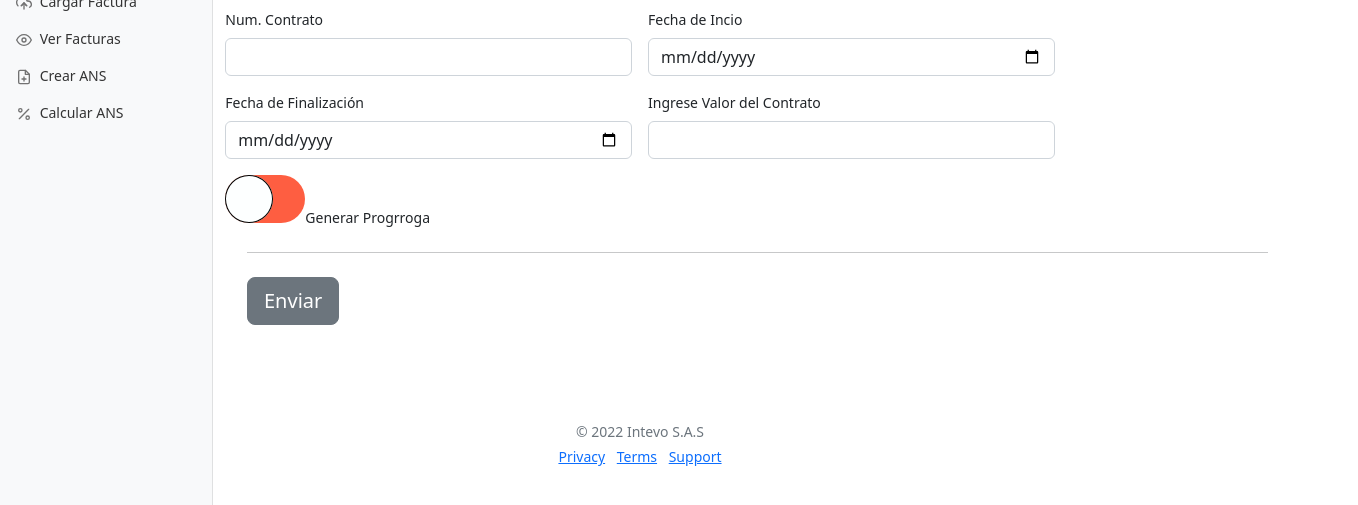
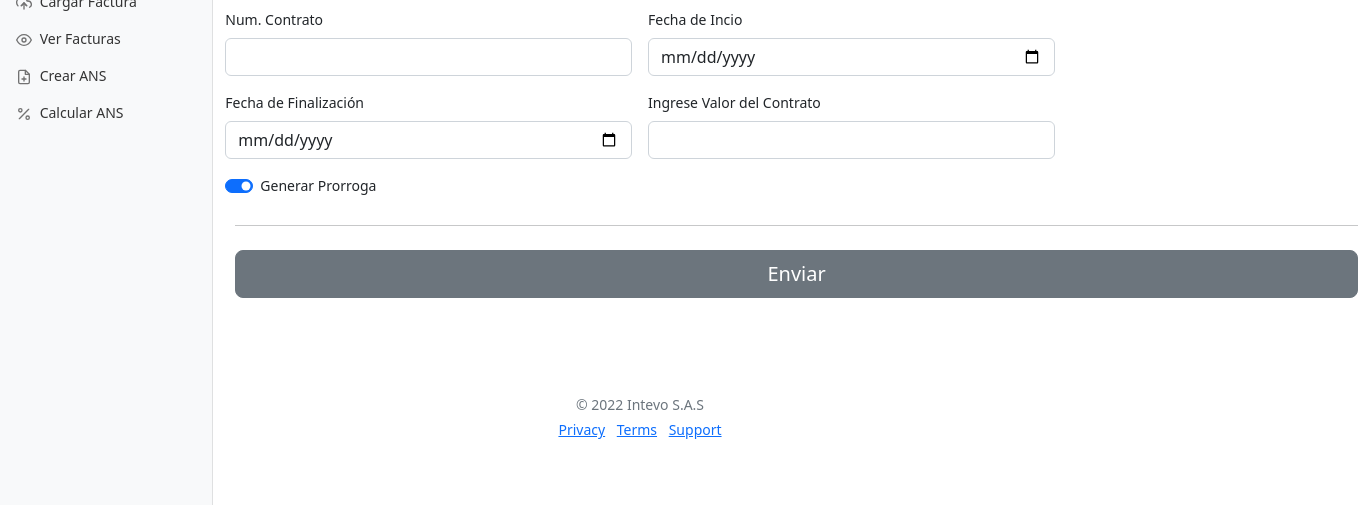
Before and after one commit to intevo/tableronsFrontEnd, a plain HTML site: page hipervinculos/administrador.html in a window 1280 px wide. Shown: the part 155-660 px from the top of the page, 1358 px wide, since content can reach past the window. Drawn offline with nearby package versions, Linux system fonts and the light colour scheme; files whose address does not match are found by name.

Commit message:
'check anterior'

```diff
--- a/hipervinculos/administrador.html
+++ b/hipervinculos/administrador.html
@@ -65,50 +65,6 @@
             text-align: center;
             white-space: nowrap;
             -webkit-overflow-scrolling: touch;
-        }
-
-        :root {
-            --color-green: #00a878;
-            --color-red: #fe5e41;
-            --color-button: #fdffff;
-            --color-black: #000;
-        }
-
-        .switch-button {
-            display: inline-block;
-        }
-
-        .switch-button .switch-button__checkbox {
-            display: none;
-        }
-
-        .switch-button .switch-button__label {
-            background-color: var(--color-red);
-            width: 5rem;
-            height: 3rem;
-            border-radius: 3rem;
-            display: inline-block;
-            position: relative;
-        }
-
-        .switch-button .switch-button__label:before {
-            transition: .2s;
-            display: block;
-            position: absolute;
-            width: 3rem;
-            height: 3rem;
-            background-color: var(--color-button);
-            content: '';
-            border-radius: 50%;
-            box-shadow: inset 0px 0px 0px 1px var(--color-black);
-        }
-
-        .switch-button .switch-button__checkbox:checked+.switch-button__label {
-            background-color: var(--color-green);
-        }
-
-        .switch-button .switch-button__checkbox:checked+.switch-button__label:before {
-            transform: translateX(2rem);
         }
     </style>
 
@@ -215,8 +171,8 @@
                     <div class="col-6">
                         <label for="entrega" class="form-label">Fecha de Finalización</label>
                         <div class="input-group has-validation">
-                            <input type="date" class="form-control" id="fechaFinalizacionContrato"
-                                name="fechaFinalizacionContrato" placeholder="" required>
+                            <input type="date" class="form-control" id="fechaFinalizacionContrato" name="fechaFinalizacionContrato"
+                                placeholder="" required>
                             <div class="invalid-feedback">
                                 Ingrese la fecha de Finalización.
                             </div>
@@ -235,9 +191,10 @@
                     </div>
 
                     <div class="col-6">
-                        <div class="switch-button">
-                        <input type="checkbox" id="prorroga" name="prorroga" class="switch-button__checkbox">
-                        <label for="switch-label" class="switch-button__label"></label><span>Generar Progrroga</span>
+                        <div class="input-group has-validation">
+                            <div class="form-check form-switch">
+                                <input class="form-check-input" type="checkbox" id="prorroga" name="prorroga" id="flexCheckChecked" checked>
+                                <label class="form-check-label" for="flexCheckChecked">Generar Prorroga</label>
                             </div>
                         </div>
                         <div class="invalid-feedback">
@@ -269,9 +226,9 @@
             }
 
             console.log(contrato)
-            if (prorroga === "on") {
+                if(prorroga==="on"){
                     console.log("true")
-            } else {
+                }else{
                     console.log("false")
                 }
 
```
Lines whose indentation alone changed are shown as unchanged.
